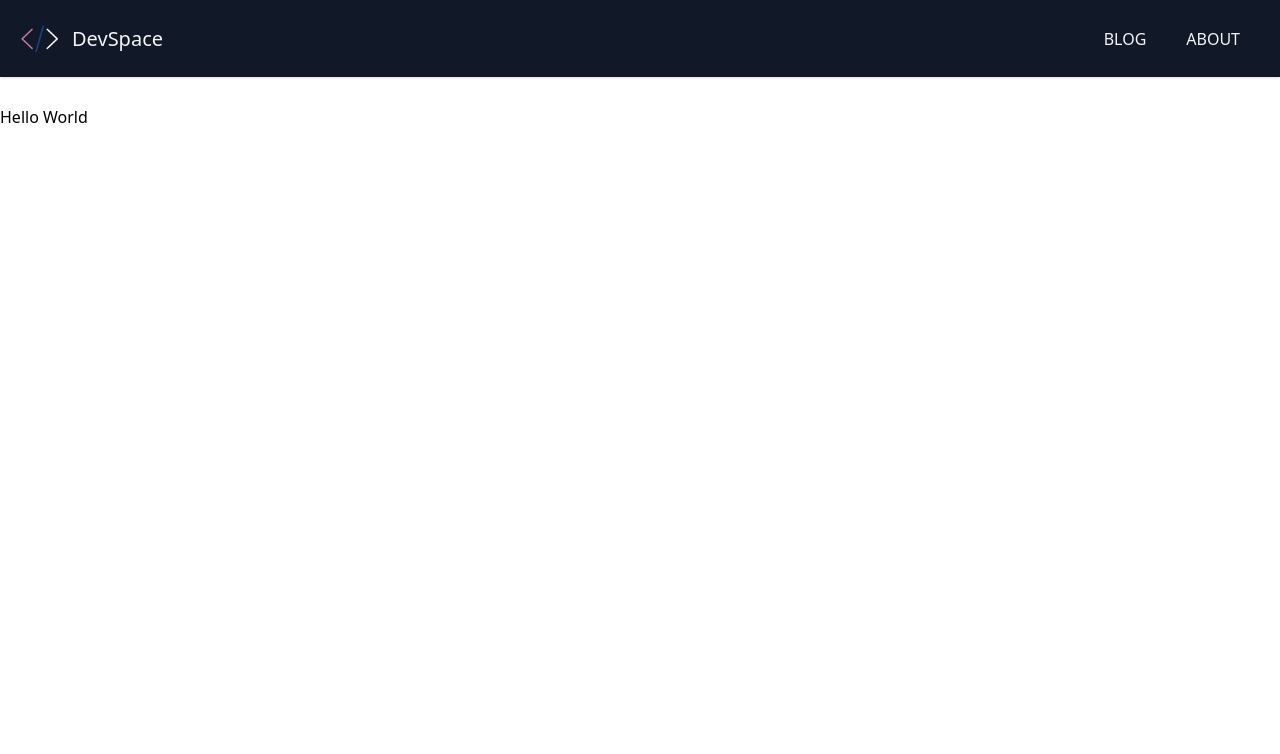
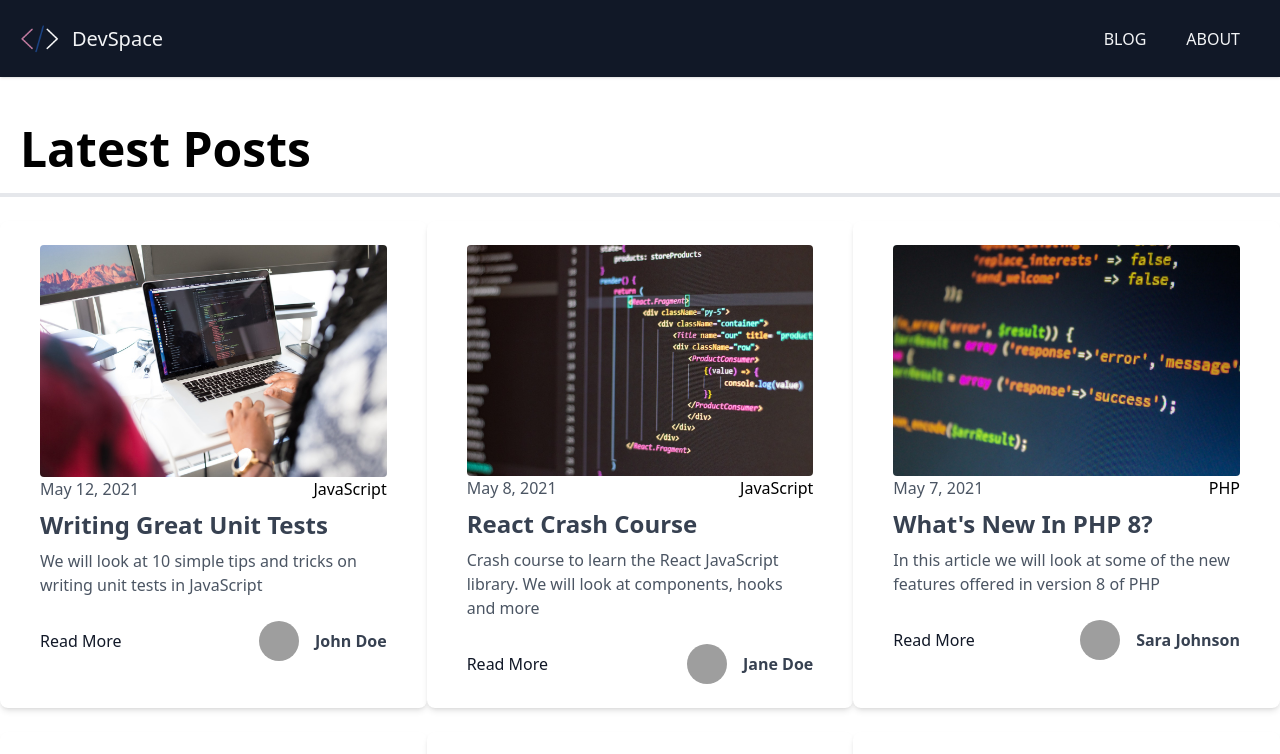
Before and after one commit to Magnus07/devspace-blog, a Next.js app: page / in a window 1280 px wide. Shown: the top 754 px of the page. Built offline with nearby package versions, Linux system fonts and the light colour scheme; grey boxes are pictures that could not be loaded.

Commit message:
added posts to main page

```diff
--- /dev/null
+++ b/src/components/Post.jsx
@@ -0,0 +1,45 @@
+import Link from "next/link";
+import Image from "next/image";
+
+export default function Post({ post }) {
+  return (
+    <div className="w-full px-10 py-6 bg-white rounded-lg shadow-md mt-6">
+      <Image
+        src={post.frontmatter.cover_image}
+        alt=""
+        height={420}
+        width={600}
+        className="md-4 rounded"
+      />
+      <div className="flex justify-between items-center">
+        <span className="font-light text-gray-600">
+          {post.frontmatter.date}
+        </span>
+        <div> {post.frontmatter.category}</div>
+      </div>
+
+      <div className="mt-2">
+        <Link href={`/blog/${post.slug}`} legacyBehavior>
+          <a className="text-2xl text-gray-700 font-bold hover:underline">
+            {post.frontmatter.title}
+          </a>
+        </Link>
+        <p className="mt-2 text-gray-600">{post.frontmatter.excerpt}</p>
+      </div>
+
+      <div className="flex justify-between items-center mt-6">
+        <Link href={`/blog/${post.slug}`} legacyBehavior>
+          <a className="text-gray-900 hover:text-blue-600">Read More</a>
+        </Link>
+
+        <div className="flex items-center">
+          <img
+            src={post.frontmatter.author_image}
+            className="mx-4 w-10 h-10 object-cover rounded-full hidden sm:block"
+          />
+          <h3 className="text-gray-700 font-bold">{post.frontmatter.author}</h3>
+        </div>
+      </div>
+    </div>
+  );
+}
--- a/src/pages/index.js
+++ /dev/null
@@ -1,33 +0,0 @@
-import fs from "fs";
-import path from "path";
-import matter from "gray-matter";
-import Layout from "@/components/Layout";
-
-export default function HomePage() {
-  return (
-    <Layout>
-      <h1>Hello World</h1>
-    </Layout>
-  );
-}
-
-export async function getStaticProps() {
-  const files = fs.readdirSync(path.join("src/posts"));
-
-  const posts = files.map((filename) => {
-    const slug = filename.replace(".md", "");
-
-    const markdownWithMeta = fs.readFileSync(
-      path.join("src/posts", filename),
-      "utf-8"
-    );
-    const { data: frontmatter } = matter(markdownWithMeta);
-
-    return { slug, frontmatter };
-  });
-
-  console.log(posts);
-  return {
-    props: {},
-  };
-}
--- /dev/null
+++ b/src/pages/index.jsx
@@ -0,0 +1,46 @@
+import fs from "fs";
+import path from "path";
+import Link from "next/link";
+import matter from "gray-matter";
+import { sortByDate } from "@/utils";
+import Post from "@/components/Post";
+import Layout from "@/components/Layout";
+
+export default function HomePage({ posts }) {
+  return (
+    <Layout>
+      <h1 className="text-5xl border-b-4 p-5 font-bold">Latest Posts</h1>
+
+      <div className="grid md:grid-cols-2 lg:grid-cols-3">
+        {posts.map((post, index) => (
+          <Post key={index} post={post} />
+        ))}
+      </div>
+      <Link href="/blog" legacyBehavior>
+        <a className="block text-center border border-gray-500 text-gray-800 rounded-md py-4 my-5 transition duration-500 ease select-none hover:text-white hover:bg-gray-900 focus:outline-none focus:shadow-outline w-full">
+          All Posts
+        </a>
+      </Link>
+    </Layout>
+  );
+}
+
+export async function getStaticProps() {
+  const files = fs.readdirSync(path.join("src/posts"));
+
+  const posts = files.map((filename) => {
+    const slug = filename.replace(".md", "");
+
+    const markdownWithMeta = fs.readFileSync(
+      path.join("src/posts", filename),
+      "utf-8"
+    );
+    const { data: frontmatter } = matter(markdownWithMeta);
+
+    return { slug, frontmatter };
+  });
+
+  return {
+    props: { posts: posts.sort(sortByDate).slice(0, 6) },
+  };
+}
--- /dev/null
+++ b/src/utils/index.js
@@ -0,0 +1,3 @@
+export const sortByDate = (a, b) => {
+  return new Date(b.frontmatter.date) - new Date(a.frontmatter.date);
+};
```
